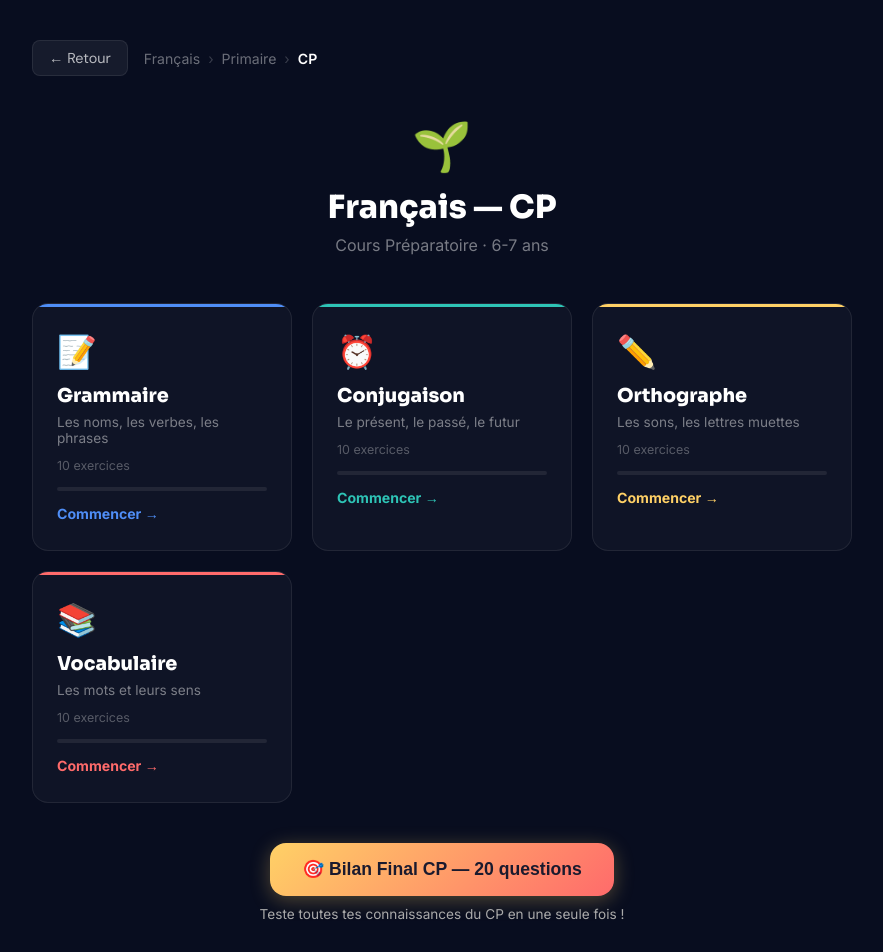
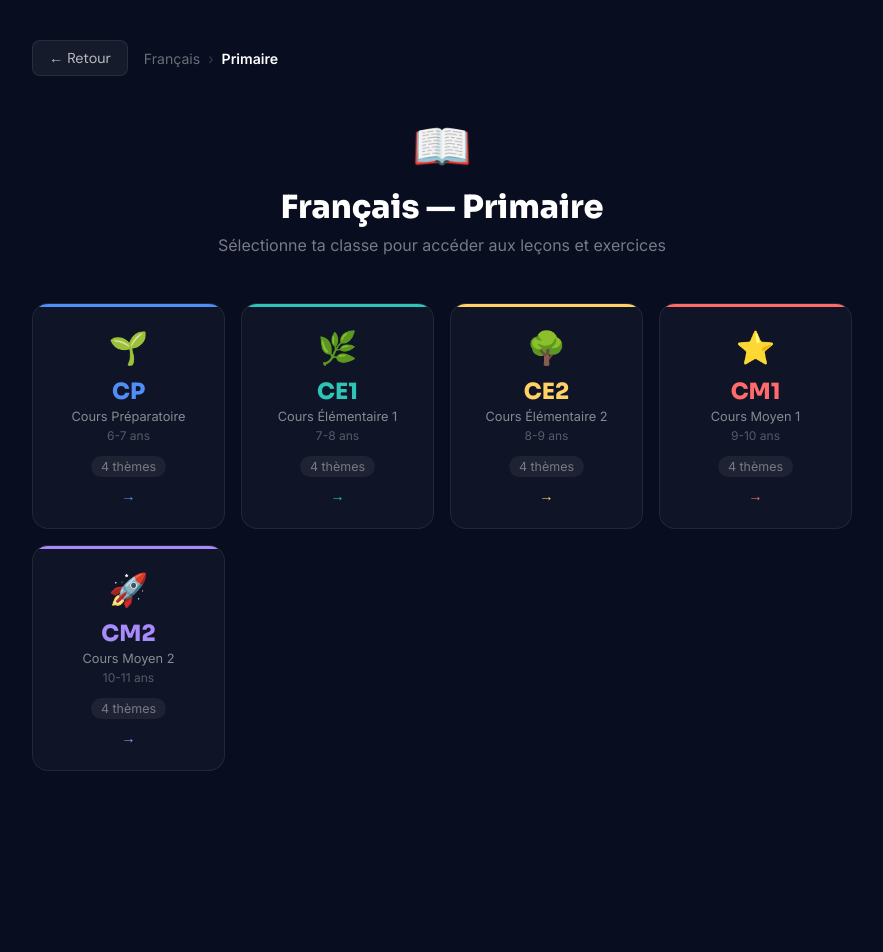
Before and after one commit to Ced62800/ScolaFree, a Next.js app: page /cours/francais/primaire in a window 1280 px wide. Shown: the top 952 px of the page, without its empty margins (198-1081 px from the left). After the commit the page ends 831 px from the top, so only its background shows below. Built offline with nearby package versions, Linux system fonts and the light colour scheme.

Commit message:
Fix navigation - page primaire recréée

```diff
--- a/app/cours/francais/primaire/page.tsx
+++ b/app/cours/francais/primaire/page.tsx
@@ -2,107 +2,94 @@
 
 import { useRouter } from "next/navigation";
 
-const themes = [
+const classes = [
   {
-    id: "grammaire",
-    label: "Grammaire",
-    emoji: "📝",
+    id: "cp",
+    label: "CP",
+    full: "Cours Préparatoire",
+    age: "6-7 ans",
     color: "#4f8ef7",
-    desc: "Les noms, les verbes, les phrases",
-    nb: 10,
+    emoji: "🌱",
+    nb: 4,
   },
   {
-    id: "conjugaison",
-    label: "Conjugaison",
-    emoji: "⏰",
+    id: "ce1",
+    label: "CE1",
+    full: "Cours Élémentaire 1",
+    age: "7-8 ans",
     color: "#2ec4b6",
-    desc: "Le présent, le passé, le futur",
-    nb: 10,
+    emoji: "🌿",
+    nb: 4,
   },
   {
-    id: "orthographe",
-    label: "Orthographe",
-    emoji: "✏️",
+    id: "ce2",
+    label: "CE2",
+    full: "Cours Élémentaire 2",
+    age: "8-9 ans",
     color: "#ffd166",
-    desc: "Les sons, les lettres muettes",
-    nb: 10,
+    emoji: "🌳",
+    nb: 4,
   },
   {
-    id: "vocabulaire",
-    label: "Vocabulaire",
-    emoji: "📚",
+    id: "cm1",
+    label: "CM1",
+    full: "Cours Moyen 1",
+    age: "9-10 ans",
     color: "#ff6b6b",
-    desc: "Les mots et leurs sens",
-    nb: 10,
+    emoji: "⭐",
+    nb: 4,
+  },
+  {
+    id: "cm2",
+    label: "CM2",
+    full: "Cours Moyen 2",
+    age: "10-11 ans",
+    color: "#a78bfa",
+    emoji: "🚀",
+    nb: 4,
   },
 ];
 
-export default function FrancaisCP() {
+export default function FrancaisPrimaire() {
   const router = useRouter();
+
   return (
     <div className="cours-page">
       <div className="cours-header">
-        <button
-          className="cours-back"
-          onClick={() => router.push("/cours/francais/primaire")}
-        >
+        <button className="cours-back" onClick={() => router.push("/")}>
           ← Retour
         </button>
         <div className="cours-breadcrumb">
           <span>Français</span>
           <span className="breadcrumb-sep">›</span>
-          <span>Primaire</span>
-          <span className="breadcrumb-sep">›</span>
-          <span className="breadcrumb-active">CP</span>
+          <span className="breadcrumb-active">Primaire</span>
         </div>
       </div>
+
       <div className="cours-hero">
-        <div className="cours-hero-icon">🌱</div>
-        <h1 className="cours-hero-title">Français — CP</h1>
-        <p className="cours-hero-desc">Cours Préparatoire · 6-7 ans</p>
+        <div className="cours-hero-icon">📖</div>
+        <h1 className="cours-hero-title">Français — Primaire</h1>
+        <p className="cours-hero-desc">
+          Sélectionne ta classe pour accéder aux leçons et exercices
+        </p>
       </div>
-      <div className="themes-grid">
-        {themes.map((t) => (
+
+      <div className="classes-grid">
+        {classes.map((c) => (
           <div
-            key={t.id}
-            className="theme-card"
-            onClick={() => router.push(`/cours/francais/primaire/cp/${t.id}`)}
-            style={{ "--card-color": t.color } as React.CSSProperties}
+            key={c.id}
+            className="classe-card"
+            onClick={() => router.push(`/cours/francais/primaire/${c.id}`)}
+            style={{ "--card-color": c.color } as React.CSSProperties}
           >
-            <div className="theme-emoji">{t.emoji}</div>
-            <div className="theme-label">{t.label}</div>
-            <div className="theme-desc">{t.desc}</div>
-            <div className="theme-nb">{t.nb} exercices</div>
-            <div className="theme-progress">
-              <div className="theme-progress-bar" style={{ width: "0%" }}></div>
-            </div>
-            <div className="theme-arrow">Commencer →</div>
+            <div className="classe-emoji">{c.emoji}</div>
+            <div className="classe-label">{c.label}</div>
+            <div className="classe-full">{c.full}</div>
+            <div className="classe-age">{c.age}</div>
+            <div className="classe-nb">{c.nb} thèmes</div>
+            <div className="classe-arrow">→</div>
           </div>
         ))}
-      </div>
-      <div style={{ marginTop: "40px", textAlign: "center" }}>
-        <button
-          onClick={() => router.push("/cours/francais/primaire/cp/bilan")}
-          style={{
-            display: "inline-flex",
-            alignItems: "center",
-            gap: "10px",
-            background: "linear-gradient(135deg, #ffd166, #ff6b6b)",
-            color: "#1a1a2e",
-            fontWeight: 800,
-            fontSize: "1.1rem",
-            padding: "16px 32px",
-            borderRadius: "16px",
-            border: "none",
-            cursor: "pointer",
-            boxShadow: "0 4px 20px rgba(255,209,102,0.3)",
-          }}
-        >
-          🎯 Bilan Final CP — 20 questions
-        </button>
-        <p style={{ color: "#aaa", fontSize: "0.85rem", marginTop: "10px" }}>
-          Teste toutes tes connaissances du CP en une seule fois !
-        </p>
       </div>
     </div>
   );
--- a/app/globals.css
+++ b/app/globals.css
@@ -349,7 +349,7 @@ h1 em {
 
 /* FOOTER */
 footer {
-  position: fixed;
+  position: relative;
   bottom: 0;
   left: 0;
   right: 0;
@@ -1547,9 +1547,6 @@ body:has(.admin-page) footer {
   .nav-links {
     display: none !important;
   }
-  .mobile-menu {
-    display: flex;
-  }
 }
 /* ── ADMIN MOBILE ── */
 .admin-hamburger {
```
